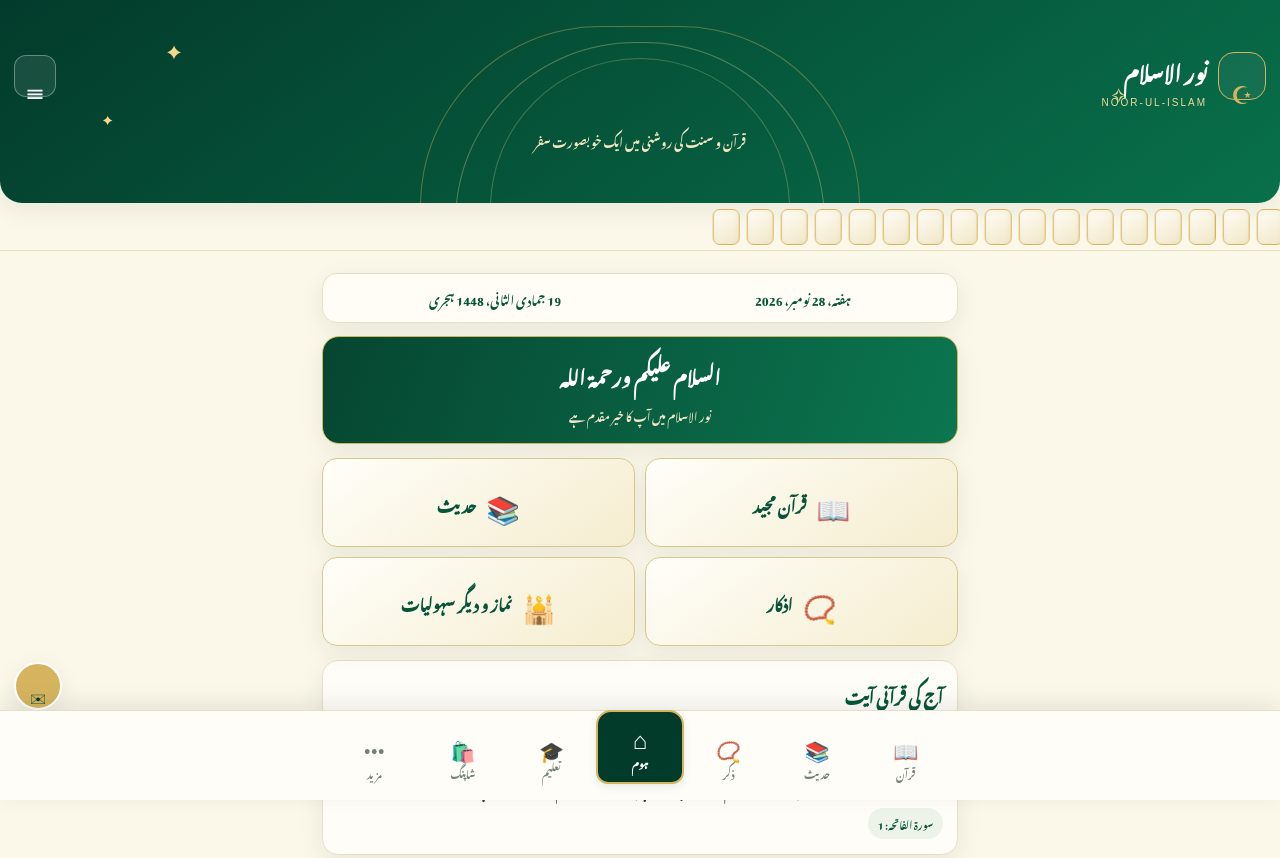
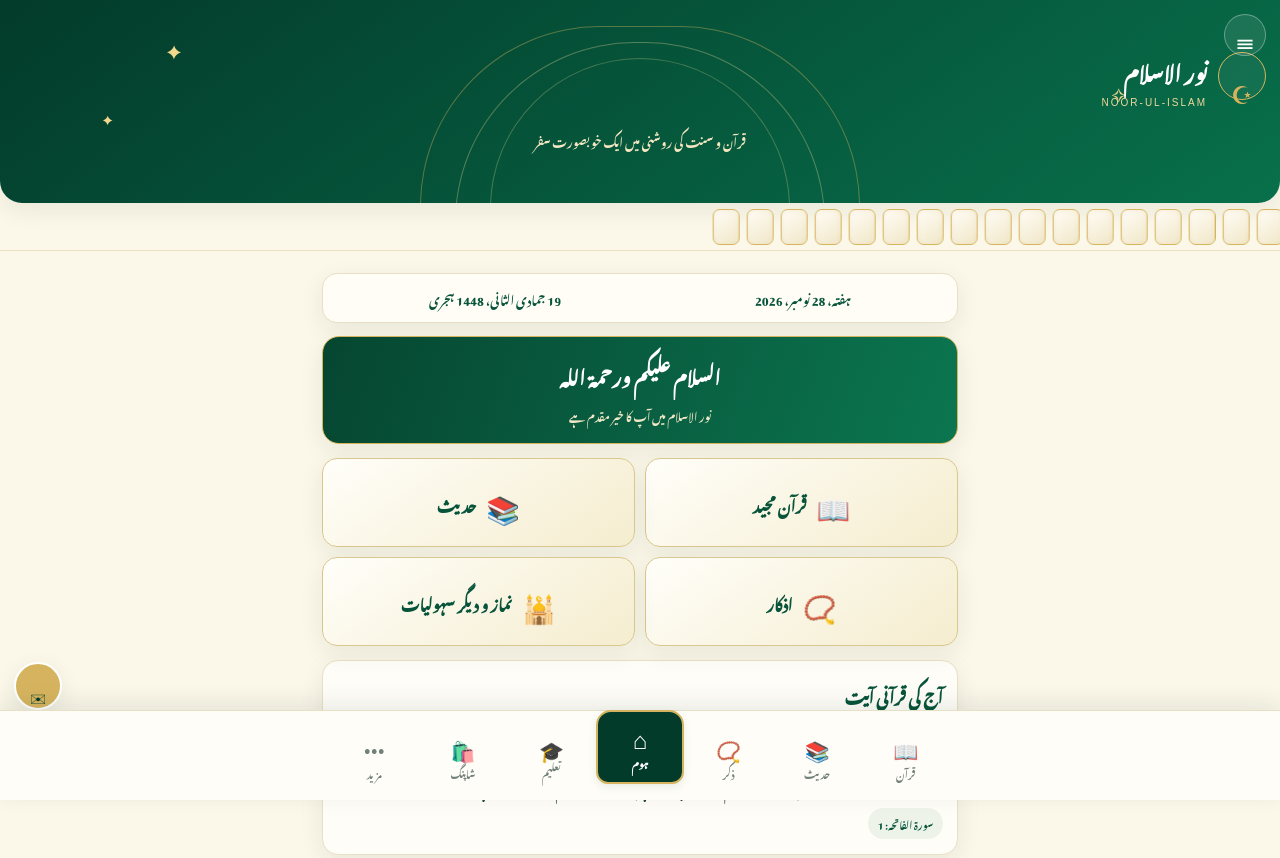
Before and after one commit to abdullahhafiz4430-star/noor-ul-islam, a plain HTML site: page index.html in a window 1280 px wide. Shown: the top 858 px of the page. Drawn offline with Linux system fonts and the light colour scheme; a web font is replaced by a local one.

Commit message:
Update index.html

```diff
--- a/index.html
+++ b/index.html
@@ -50,6 +50,23 @@ main{max-width:680px;margin:auto;padding:15px 13px}.date{display:flex;justify-co
 /* ▣ 01-G شروع ▣ موبائل اور بڑی اسکرین کی ترتیب */
 @media(min-width:600px){main{padding:22px}.bottom-nav{padding-left:max(calc((100% - 620px)/2),10px);padding-right:max(calc((100% - 620px)/2),10px)}}
 /* ▣ 01-G اختتام ▣ */
+.logo {
+    border-radius: 50%;
+}
+
+.menu {
+    width: 42px;
+    height: 42px;
+    border-radius: 50%;
+    display: flex;
+    align-items: center;
+    justify-content: center;
+    position: absolute;
+    top: 14px;
+    right: 14px;
+    padding: 0;
+    line-height: 1;
+}
 </style>
 </head>
 
```
